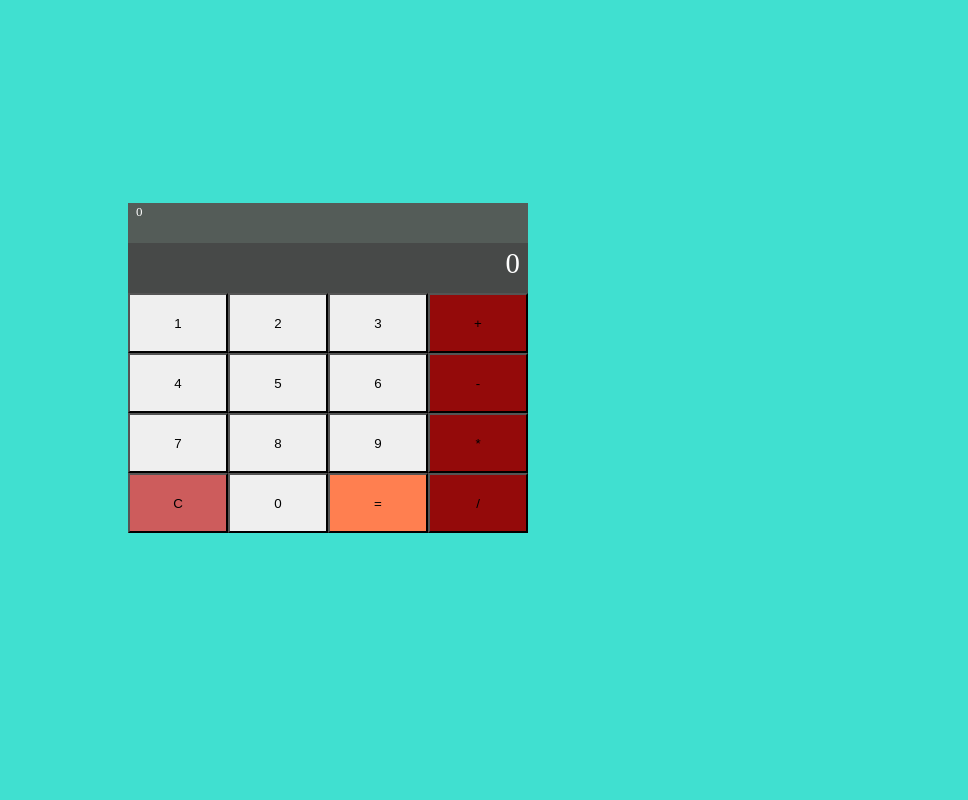
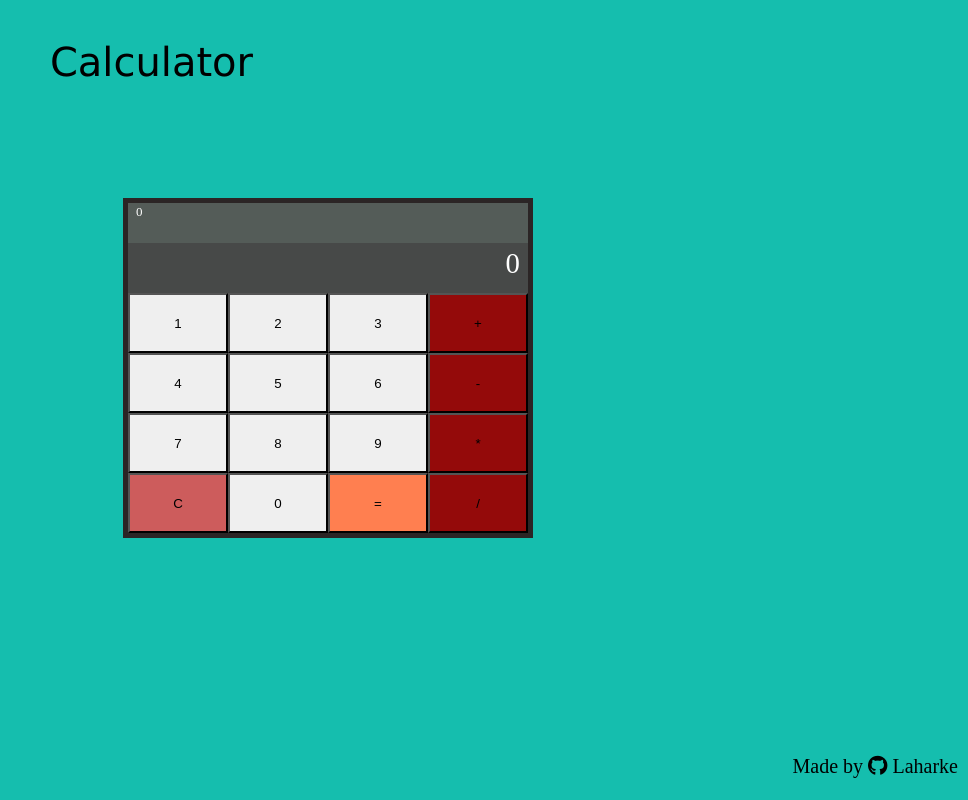
Before and after one commit to laharke/calculator, a plain HTML site: page index.html in a window 1280 px wide. Shown: the whole page, without its empty margins (312-1280 px from the left). Drawn offline with Linux system fonts and the light colour scheme.

Commit message:
Final update on the calculator

```diff
--- a/index.html
+++ b/index.html
@@ -5,8 +5,12 @@
     <title>Calculator</title>
     <link rel="stylesheet" href="style.css">
     <script src="script.js" defer></script>
+    <script src="https://kit.fontawesome.com/e09b5770e3.js" crossorigin="anonymous"></script>
 </head>
 <body>
+    <header>
+        <p>Calculator</p>
+    </header>
     <div class="container">
         <div id='display2'>
             0
@@ -33,5 +37,12 @@
             <button class='operatorButton medium-btn'>/</button>
         </div>
     </div>
+    <footer class="footer">
+        <p>Made by
+            <a href="https://github.com/Laharke" target="_blank">
+            <i class="fab fa-github"></i>
+            Laharke</a>
+        </p>
+      </footer>
 </body>
 </html>
--- a/style.css
+++ b/style.css
@@ -3,16 +3,23 @@ html {
     font-weight: 300;
     line-height: 1.4;
 }
-
+header {
+    position: absolute;
+    bottom: 670px;
+    right: 715px;
+    font-size: 40px;
+    font-family: Verdana;
+}
 body{
     display: flex;
     justify-content: center;
-    background-color: turquoise;
+    background-color: rgb(21, 190, 174);
     align-items: center;
     height: 90vh;
 }
 .container {
     width: 400px;
+    border: solid 5px rgb(43, 37, 37);
 }
 
 .display {
@@ -88,3 +95,19 @@ body{
     font-size: 20px;
     cursor: pointer;
 }
+
+.footer {
+    position: absolute;
+    bottom: 0px;
+    right: 10px;
+    font-size: 20px;
+}
+
+a {
+    color: black;
+    text-decoration: none;
+}
+
+a:hover {
+    color:cornflowerblue;
+}
```
